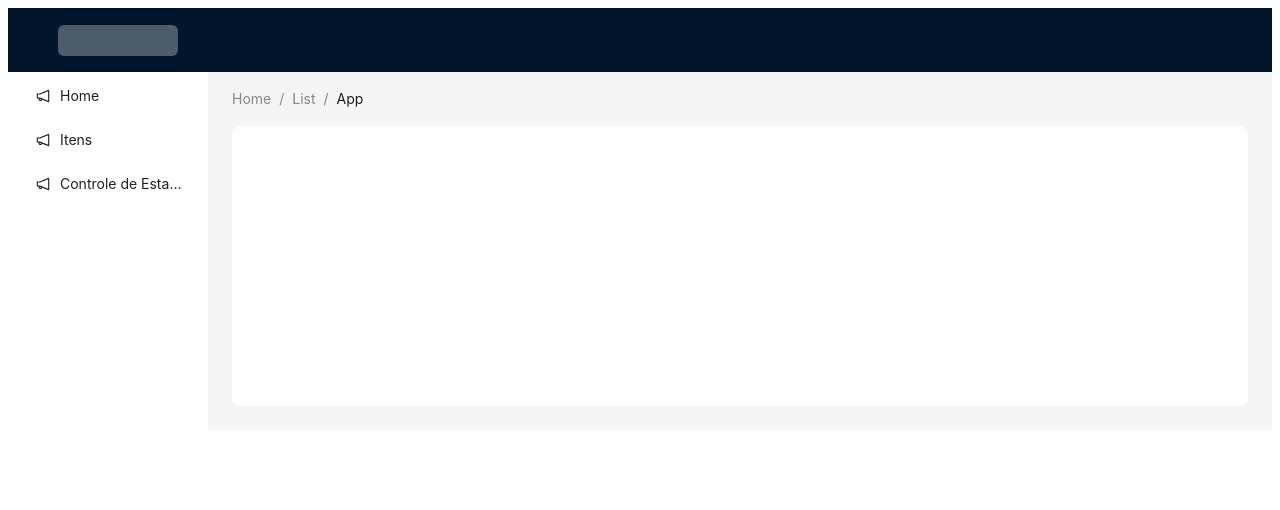
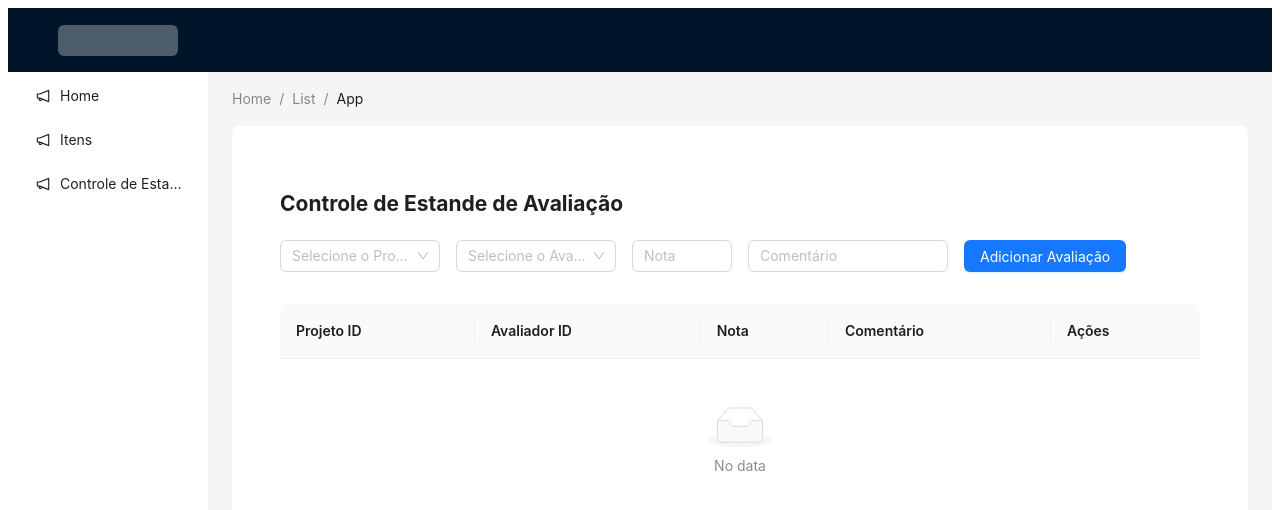
Before and after one commit to Fabrica-Unisales/pie-manager-front, a Next.js app: page /controle_de_estande in a window 1280 px wide. Shown: the top 510 px of the page. Built offline with nearby package versions, Linux system fonts and the light colour scheme; what @ant-design/nextjs-registry would draw is missing.

Commit message:
Layout alterado. Mocks de exemplo incluídos na página, botões de editar e deletar adicionados, e ajustes finais realizados.

```diff
--- /dev/null
+++ b/src/app/(auth)/controle_de_estande/page.js
@@ -0,0 +1,142 @@
+'use client';
+
+import React, { useEffect, useState } from 'react';
+import { Button, Table, InputNumber, Input, Form, Select } from 'antd';
+import EstandeMocks from '@/mocks/EstandeMocks';
+
+export default function ControleEstandePage() {
+  const [form] = Form.useForm();
+  const [dataSource, setDataSource] = useState([]);
+  const [editingId, setEditingId] = useState(null);
+  const [projetos, setProjetos] = useState([]);
+  const [avaliadores, setAvaliadores] = useState([]);
+
+  useEffect(() => {
+    const armazenado = localStorage.getItem('estandes');
+    if (!armazenado) {
+      EstandeMocks.build();
+    }
+
+    const estandesData = JSON.parse(localStorage.getItem('estandes'));
+
+    if (estandesData) {
+      setDataSource(estandesData.data || []);
+      setProjetos(estandesData.projetos || []);
+      setAvaliadores(estandesData.avaliadores || []);
+    }
+  }, []);
+
+  const salvarLocal = (dados) => {
+    localStorage.setItem(
+      'estandes',
+      JSON.stringify({
+        data: dados,
+        projetos,
+        avaliadores,
+        nextId: dados.length + 1,
+        length: dados.length,
+      })
+    );
+  };
+
+  const onFinish = (values) => {
+    if (editingId) {
+      const atualizados = dataSource.map((item) =>
+        item.id === editingId ? { ...item, ...values, id: editingId } : item
+      );
+      setDataSource(atualizados);
+      salvarLocal(atualizados);
+      setEditingId(null);
+    } else {
+      const novo = {
+        id: crypto.randomUUID(),
+        ...values,
+      };
+      const novosDados = [...(dataSource || []), novo];
+      setDataSource(novosDados);
+      salvarLocal(novosDados);
+    }
+    form.resetFields();
+  };
+
+  const handleEdit = (record) => {
+    form.setFieldsValue(record);
+    setEditingId(record.id);
+  };
+
+  const handleDelete = (id) => {
+    const filtrado = dataSource.filter((item) => item.id !== id);
+    setDataSource(filtrado);
+    salvarLocal(filtrado);
+  };
+
+  const columns = [
+    { title: 'Projeto ID', dataIndex: 'projeto_id' },
+    { title: 'Avaliador ID', dataIndex: 'avaliador_id' },
+    { title: 'Nota', dataIndex: 'nota' },
+    { title: 'Comentário', dataIndex: 'comentario' },
+    {
+      title: 'Ações',
+      dataIndex: 'actions',
+      render: (_, record) => (
+        <>
+          <Button
+            style={{ marginRight: 8 }}
+            onClick={() => handleEdit(record)}
+            size="small"
+          >
+            Editar
+          </Button>
+          <Button danger onClick={() => handleDelete(record.id)} size="small">
+            Deletar
+          </Button>
+        </>
+      ),
+    },
+  ];
+
+  return (
+    <div style={{ padding: 24 }}>
+      <h2 style={{ marginBottom: 24 }}>Controle de Estande de Avaliação</h2>
+      <Form form={form} layout="inline" onFinish={onFinish}>
+        <Form.Item name="projeto_id" rules={[{ required: true, message: 'Informe o projeto' }]}>
+          <Select placeholder="Selecione o Projeto" style={{ width: 160 }}>
+            {projetos.map((projeto) => (
+              <Select.Option key={projeto.id} value={projeto.id}>
+                {projeto.id}
+              </Select.Option>
+            ))}
+          </Select>
+        </Form.Item>
+        <Form.Item name="avaliador_id" rules={[{ required: true, message: 'Informe o avaliador' }]}>
+          <Select placeholder="Selecione o Avaliador" style={{ width: 160 }}>
+            {avaliadores.map((avaliador) => (
+              <Select.Option key={avaliador.id} value={avaliador.id}>
+                {avaliador.id}
+              </Select.Option>
+            ))}
+          </Select>
+        </Form.Item>
+        <Form.Item name="nota" rules={[{ required: true, message: 'Informe a nota' }]}>
+          <InputNumber min={0} max={10} step={0.1} placeholder="Nota" style={{ width: 100 }} />
+        </Form.Item>
+        <Form.Item name="comentario" rules={[{ required: true, message: 'Informe o comentário' }]}>
+          <Input placeholder="Comentário" style={{ width: 200 }} />
+        </Form.Item>
+        <Form.Item>
+          <Button type="primary" htmlType="submit">
+            {editingId ? 'Atualizar Avaliação' : 'Adicionar Avaliação'}
+          </Button>
+        </Form.Item>
+      </Form>
+
+      <Table
+        style={{ marginTop: 32 }}
+        dataSource={dataSource}
+        columns={columns}
+        rowKey="id"
+        pagination={{ pageSize: 5 }}
+      />
+    </div>
+  );
+}
--- a/src/app/controle_de_estande/page.js
+++ /dev/null
@@ -1,73 +0,0 @@
-"use client";
-import React from "react";
-import { AntdRegistry } from "@ant-design/nextjs-registry";
-import { Breadcrumb, Layout, Menu, theme } from "antd";
-import { items2 } from "@/statics/menuItens";
-
-const { Header, Content, Sider } = Layout;
-
-
-const App = ({children}) => {
-  const {
-    token: { colorBgContainer, borderRadiusLG },
-  } = theme.useToken();
-  return (
-    <html lang="en">
-      <body>
-        <AntdRegistry>
-          <Layout>
-            <Header style={{ display: "flex", alignItems: "center" }}>
-              <div className="demo-logo" />
-                <div
-                style={{
-                  width: 120,
-                  height: 31,
-                  background: "rgba(255, 255, 255, 0.3)",
-                  borderRadius: "6px",
-                  marginRight: "16px",
-                }}
-                />
-            </Header>
-            <Layout>
-              <Sider width={200} style={{ background: colorBgContainer }}>
-                <Menu
-                  mode="inline"
-                  defaultSelectedKeys={["1"]}
-                  defaultOpenKeys={["sub1"]}
-                  style={{ height: "100%", borderRight: 0 }}
-                  items={items2}
-                  onClick={(e) => {
-                    console.log(e);
-                  }
-                  }
-                />
-              </Sider>
-              <Layout style={{ padding: "0 24px 24px" }}>
-                <Breadcrumb
-                  items={[
-                    { title: "Home" },
-                    { title: "List" },
-                    { title: "App" },
-                  ]}
-                  style={{ margin: "16px 0" }}
-                />
-                <Content
-                  style={{
-                    padding: 24,
-                    margin: 0,
-                    minHeight: 280,
-                    background: colorBgContainer,
-                    borderRadius: borderRadiusLG,
-                  }}
-                >
-                  {children}
-                </Content>
-              </Layout>
-            </Layout>
-          </Layout>
-        </AntdRegistry>
-      </body>
-    </html>
-  );
-};
-export default App;
--- a/src/app/layout.js
+++ b/src/app/layout.js
@@ -3,6 +3,7 @@ import React from "react";
 import { AntdRegistry } from "@ant-design/nextjs-registry";
 import { Breadcrumb, Layout, Menu, theme } from "antd";
 import { items2 } from "@/statics/menuItens";
+import EstandeMocks from "@/mocks/EstandeMocks";
 
 const { Header, Content, Sider } = Layout;
 
--- /dev/null
+++ b/src/mocks/EstandeMocks.js
@@ -0,0 +1,29 @@
+const EstandeMocks = {
+ build: () => {
+   const data = [];
+
+   const projetos = [
+     { id: 'P001' },
+     { id: 'P002' },
+     { id: 'P003' },
+   ];
+
+   const avaliadores = [
+     { id: 'A101' },
+     { id: 'A102' },
+     { id: 'A103' },
+   ];
+
+   const mock = {
+     data,
+     projetos,
+     avaliadores,
+     nextId: 1,
+     length: 0,
+   };
+
+   localStorage.setItem('estandes', JSON.stringify(mock));
+ }
+};
+
+export default EstandeMocks;
```
